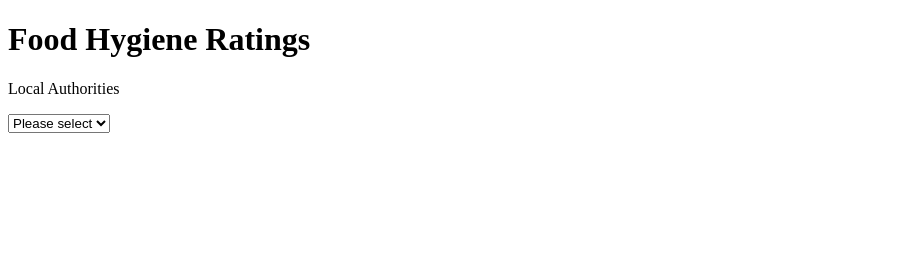
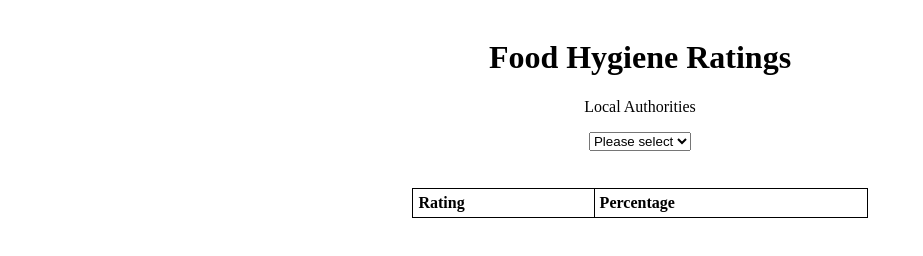
Before and after one commit to iguannago/Katas, a plain HTML site: page infiniWork/frontend/index.htm in a window 1280 px wide. Shown: the whole page, without its empty margins (0-923 px from the left). Drawn offline with nearby package versions, Linux system fonts and the light colour scheme; no server answers.

Commit message:
Added style to center div, table and align left the table content.

```diff
--- a/infiniWork/frontend/index.htm
+++ b/infiniWork/frontend/index.htm
@@ -1,16 +1,36 @@
 <!DOCTYPE html>
 <html>
 <script src="http://ajax.googleapis.com/ajax/libs/angularjs/1.4.8/angular.min.js"></script>
+<head>
+  <style>
+    table, th, td {
+      border: 1px solid black;
+      border-collapse: collapse;
+      padding: 5px;
+      text-align: left;
+    }
+    .center {
+      margin: auto;
+      width: 60%;
+      padding: 10px;
+      text-align: center;
+    }
+  </style>
+</head>
 <body>
 
-<div ng-app="myApp" ng-controller="myCtrl">
+<div class="center" ng-app="myApp" ng-controller="myCtrl">
   <h1>Food Hygiene Ratings</h1>
   <p>Local Authorities</p>
   <select ng-model="selectedLocalAuthority" ng-options="x.Name for x in localAuthorities" ng-change="getRatingPercentages()">
     <option value="" selected disabled>Please select</option>
   </select>
   <h3 ng-model="status">{{ status }}</h3>
-  <table>
+  <table class="center">
+    <tr>
+      <th>Rating</th>
+      <th>Percentage</th>
+    </tr>
     <tr ng-repeat="x in establishments">
       <td>{{ x.name }}</td>
       <td>{{ (x.count * 100 /  totalCount).toFixed(0) }}%</td>
```
